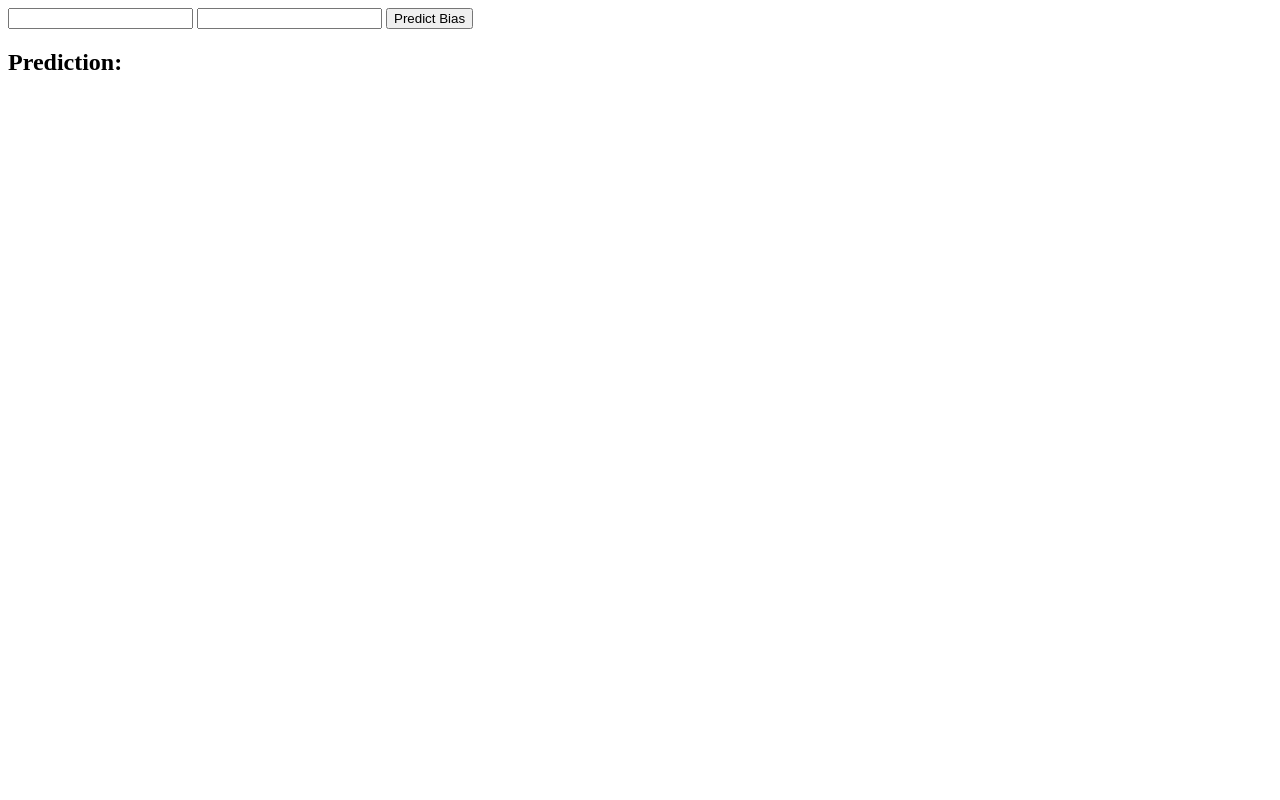
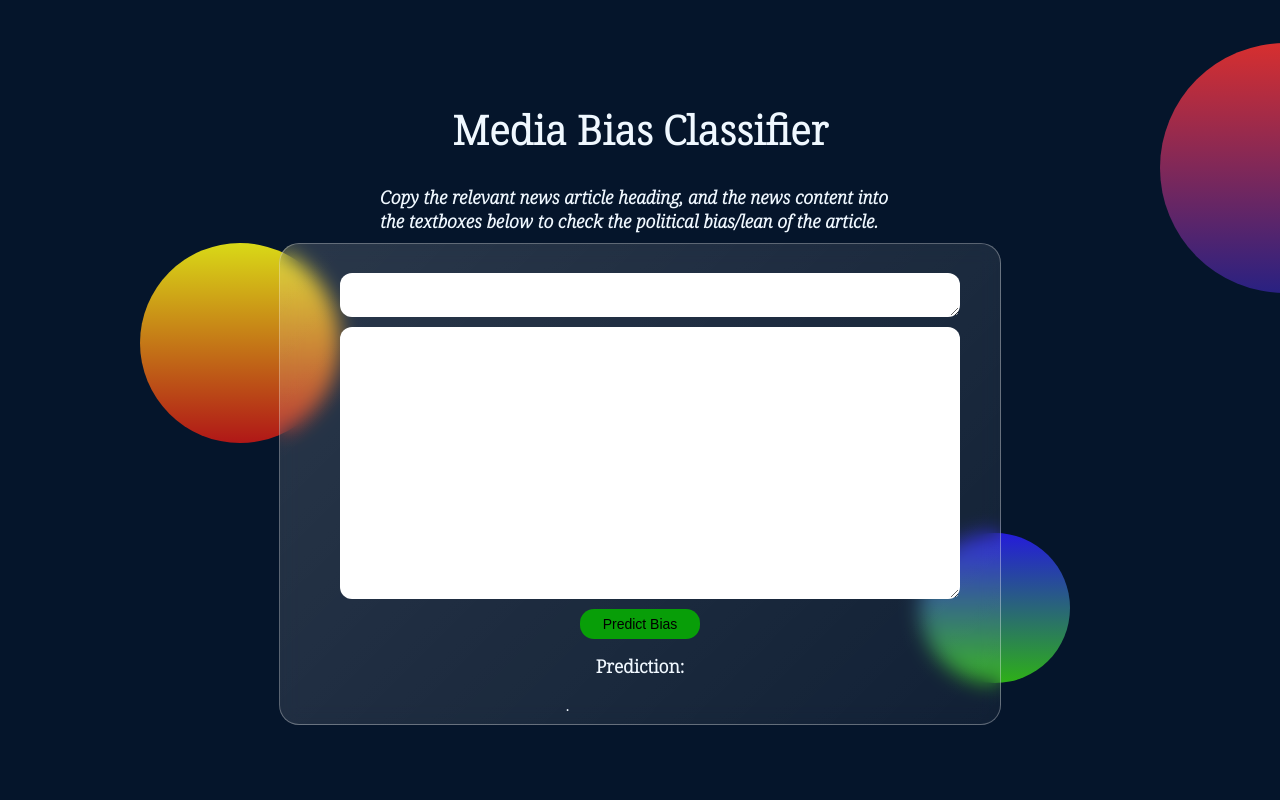
Before and after one commit to XenexJoshi/Media-Bias-Classifier, a Flask app: template app/templates/index.html in a window 1280 px wide. Run offline with Flask 3, Linux system fonts and the light colour scheme; the template is opened without the code that fills it, so the values that code supplies are empty; parts of the project's set-up code (start-up, migrations or seed data) failed here and were passed over.

Commit message:
Updated website interface
- Added CSS file
- Completed web interface

```diff
--- /dev/null
+++ b/app/static/styles.css
@@ -0,0 +1,142 @@
+@import url('https://fonts.googleapis.com/css2?family=Noto+Serif:ital,wdth,wght@0,62.5..100,271;1,62.5..100,271&display=swap');
+
+body {
+  margin: 0;
+  display: flex;
+  flex-direction: column;
+  justify-content: center;
+  align-items: center;
+  min-height: 100vh;
+  background-color: #05152b;
+  font-family: 'Noto Serif';
+}
+
+#outer::before {
+  content: '';
+  position: absolute;
+  width: 200px;
+  height: 200px;
+  background: linear-gradient(rgb(217, 217, 23), rgb(176, 23, 23));
+  border-radius: 50%;
+  transform: translate(-500px, 0px);
+}
+
+#outer::after {
+  content: '';
+  position: absolute;
+  width: 250px;
+  height: 250px;
+  background: linear-gradient(rgb(215, 47, 47), rgb(41, 33, 130));
+  border-radius: 50%;
+  transform: translate(520px, -200px);
+}
+
+#inner::before {
+  content: '';
+  position: absolute;
+  width: 150px;
+  height: 150px;
+  background: linear-gradient(rgb(36, 27, 218), rgb(46, 176, 23));
+  border-radius: 50%;
+  transform: translate(280px, 290px);
+}
+
+section::ater {
+  content: '';
+  position: absolute;
+  width: 250px;
+  height: 250px;
+  background: linear-gradient(rgb(215, 47, 47), rgb(41, 33, 130));
+  border-radius: 50%;
+  transform: translate(-540px, 180px);
+}
+
+h1 {
+  color: aliceblue;
+  justify-content: start;
+  align-self: center;
+  margin-bottom: 10;
+  font-size: 40px;
+  font-weight: bold;
+  z-index: -1;
+}
+
+h3 {
+  color: aliceblue;
+  justify-content: start;
+  align-self: center;
+  margin-bottom: 10px;
+  font-size: 18px;
+  margin-left: 380px;
+  margin-right: 380px;
+  font-style: italic;
+
+}
+
+.container {
+  display: flex;
+  flex-direction: column;
+  justify-content: center;
+  align-items: center;
+  width: 720px;
+  height: 480px;
+  background: linear-gradient(135deg, rgba(255, 255, 255, 0.15), rgba(255, 255, 255, 0.05));
+  backdrop-filter: blur(10px);
+  -webkit-backdrop-filter: blur(10px);
+  border: 1px solid rgba(255, 255, 255, 0.3);
+  border-radius: 20px;
+}
+
+#headingInput {
+  justify-self: center;
+  align-self: center;
+  margin-top: 40px;
+  margin-bottom: 10px;
+  margin-left: 20px;
+  font-family: 'Noto Serif';
+  font-size: 14px;
+  border: 1px solid rgba(255, 255, 255, 0.3);
+  border-radius: 12px;
+  padding: 2px;
+}
+
+#textInput {
+  justify-self: center;
+  align-self: center;
+  margin-bottom: 10px;
+  margin-left: 20px;
+  font-family: 'Noto Serif';
+  font-size: 14px;
+  border: 1px solid rgba(255, 255, 255, 0.3);
+  border-radius: 12px;
+  padding: 2px;
+}
+
+#submitButton {
+  margin-left: 260px;
+  width: 120px;
+  height: 30px;
+  font-size: 14px;
+  border-radius: 14px;
+  border-width: 0px;
+  background-color: rgb(8, 158, 8);
+  color: black;
+}
+
+h2 {
+  color: aliceblue;
+  justify-content: start;
+  align-self: center;
+  font-size: 18px;
+  margin-left: 380px;
+  margin-right: 380px;
+}
+
+h4 {
+  color: aliceblue;
+  justify-content: start;
+  align-self: center;
+  font-size: 14px;
+  margin-left: 350px;
+  margin-bottom: 20px;
+}
--- a/app/templates/index.html
+++ b/app/templates/index.html
@@ -8,19 +8,27 @@
 </head>
 
 <body>
-  <div className=container>
-    <section className='cloud'>
+  <h1> Media Bias Classifier </h1>
 
-    </section>
-    <div className='inputSection'>
-      <input type='text' id='headingInput'>
-      <input type='text' id='textInput'>
+  <h3> Copy the relevant news article heading, and the news content into the textboxes
+    below to check the political bias/lean of the article.
+  </h3>
+
+  <section id='outer'> </section>
+  <section id='inner'> </section>
+
+  <div class=container>
+    <div class='inputSection'>
+      <textarea id='headingInput' rows="2" cols="80" placeholder="News Heading here..."> </textarea>
+      <br />
+      <textarea id='textInput' rows="14" cols="80" placeholder="News Content here..."> </textarea>
+      <br />
       <button id='submitButton'> Predict Bias </button>
     </div>
 
-    <div className='resultBox'>
+    <div class='resultBox'>
       <h2> Prediction: </h2>
-      <h3 id="resultSection"> </h3>
+      <h4 id="resultSection"> .</h4>
     </div>
   </div>
 
@@ -49,7 +57,7 @@
 
         if (response.ok) {
           const result = await response.json();
-          resultSpace.textContent = `${result.prediction}`;
+          resultSpace.textContent = `Classification: ${result.prediction}-leaning`;
         } else {
           alert(`Failed to upload text data. Status: ${response.status}`);
         }
```
Also changed, not shown: app/static/css/styles.css (deleted).
